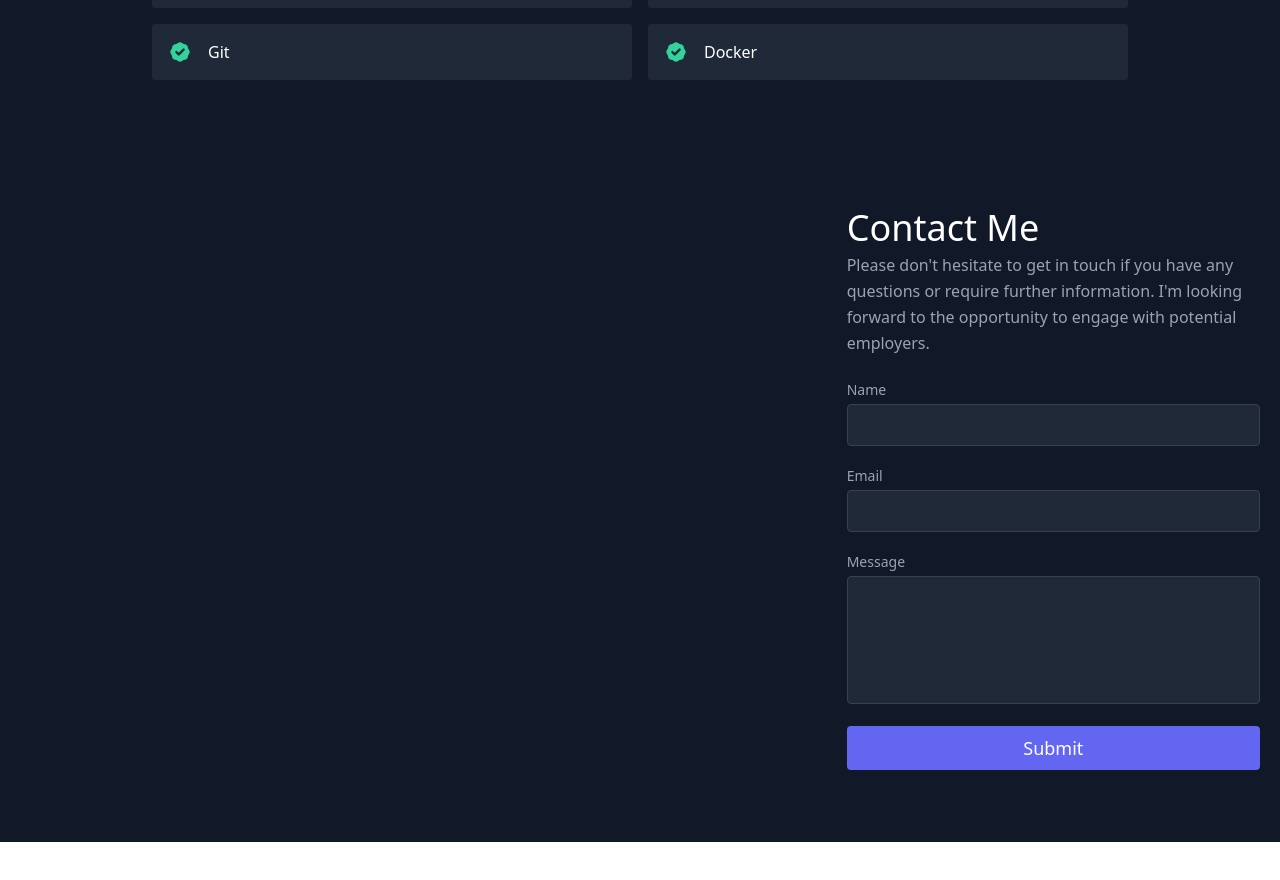
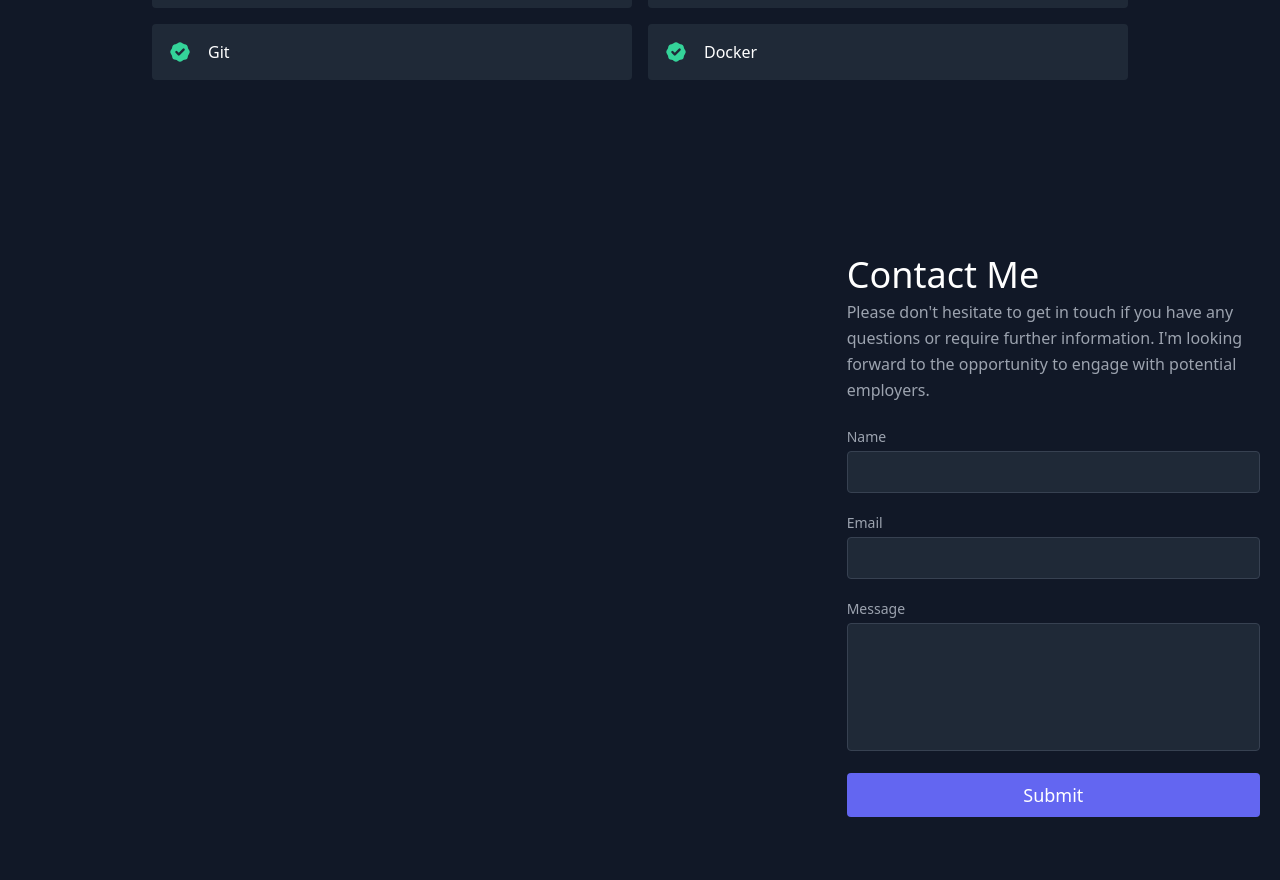
Before and after one commit to eddgar02/personalWebsite, a React (Create React App) app: page / in a window 1280 px wide. Shown: the part 2040-2920 px from the top of the page. Before the commit the page ends 2882 px from the top, so only its background shows below. Built offline with nearby package versions, Linux system fonts and the light colour scheme.

Commit message:
Centering contact information.

```diff
--- a/src/components/Contact.js
+++ b/src/components/Contact.js
@@ -1,4 +1,3 @@
-
 import React from "react";
 
 export default function Contact() {
@@ -27,18 +26,20 @@ export default function Contact() {
 
   return (
     <section id="contact" className="relative">
-      <div className="container px-5 py-10 mx-auto flex sm:flex-nowrap flex-wrap">
+      <div className="container mx-auto flex justify-center items-center min-h-screen px-5 py-10">
         <form
           netlify
           name="contact"
           onSubmit={handleSubmit}
-          className="lg:w-1/3 md:w-1/2 flex flex-col md:ml-auto w-full md:py-8 mt-8 md:mt-0">
+          className="lg:w-1/3 md:w-1/2 flex flex-col md:ml-auto w-full md:py-8 mt-8 md:mt-0"
+        >
           <h2 className="text-white sm:text-4xl text-3xl mb-1 font-medium title-font">
             Contact Me
           </h2>
           <p className="leading-relaxed mb-5">
-          Please don't hesitate to get in touch if you have any questions or require further information. I'm looking
-           forward to the opportunity to engage with potential employers.
+            Please don't hesitate to get in touch if you have any questions or
+            require further information. I'm looking forward to the opportunity
+            to engage with potential employers.
           </p>
           <div className="relative mb-4">
             <label htmlFor="name" className="leading-7 text-sm text-gray-400">
@@ -62,13 +63,13 @@ export default function Contact() {
               name="email"
               className="w-full bg-gray-800 rounded border border-gray-700 focus:border-indigo-500 focus:ring-2 focus:ring-indigo-900 text-base outline-none text-gray-100 py-1 px-3 leading-8 transition-colors duration-200 ease-in-out"
               onChange={(e) => setEmail(e.target.value)}
-
             />
           </div>
           <div className="relative mb-4">
             <label
               htmlFor="message"
-              className="leading-7 text-sm text-gray-400">
+              className="leading-7 text-sm text-gray-400"
+            >
               Message
             </label>
             <textarea
@@ -76,12 +77,12 @@ export default function Contact() {
               name="message"
               className="w-full bg-gray-800 rounded border border-gray-700 focus:border-indigo-500 focus:ring-2 focus:ring-indigo-900 h-32 text-base outline-none text-gray-100 py-1 px-3 resize-none leading-6 transition-colors duration-200 ease-in-out"
               onChange={(e) => setMessage(e.target.value)}
-
             />
           </div>
           <button
             type="submit"
-            className="text-white bg-indigo-500 border-0 py-2 px-6 focus:outline-none hover:bg-indigo-600 rounded text-lg">
+            className="text-white bg-indigo-500 border-0 py-2 px-6 focus:outline-none hover:bg-indigo-600 rounded text-lg"
+          >
             Submit
           </button>
         </form>
```
Lines whose indentation alone changed are shown as unchanged.
